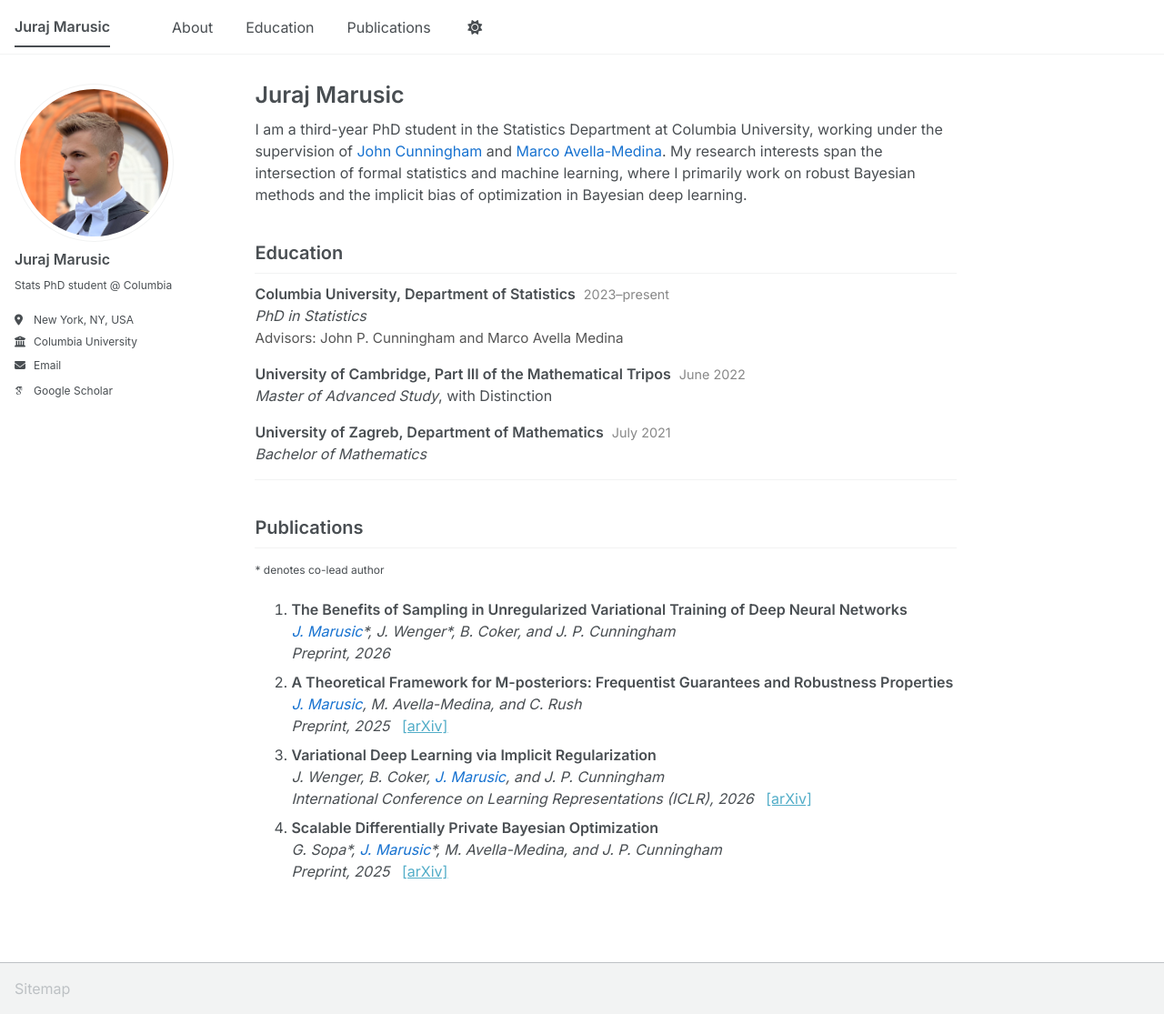
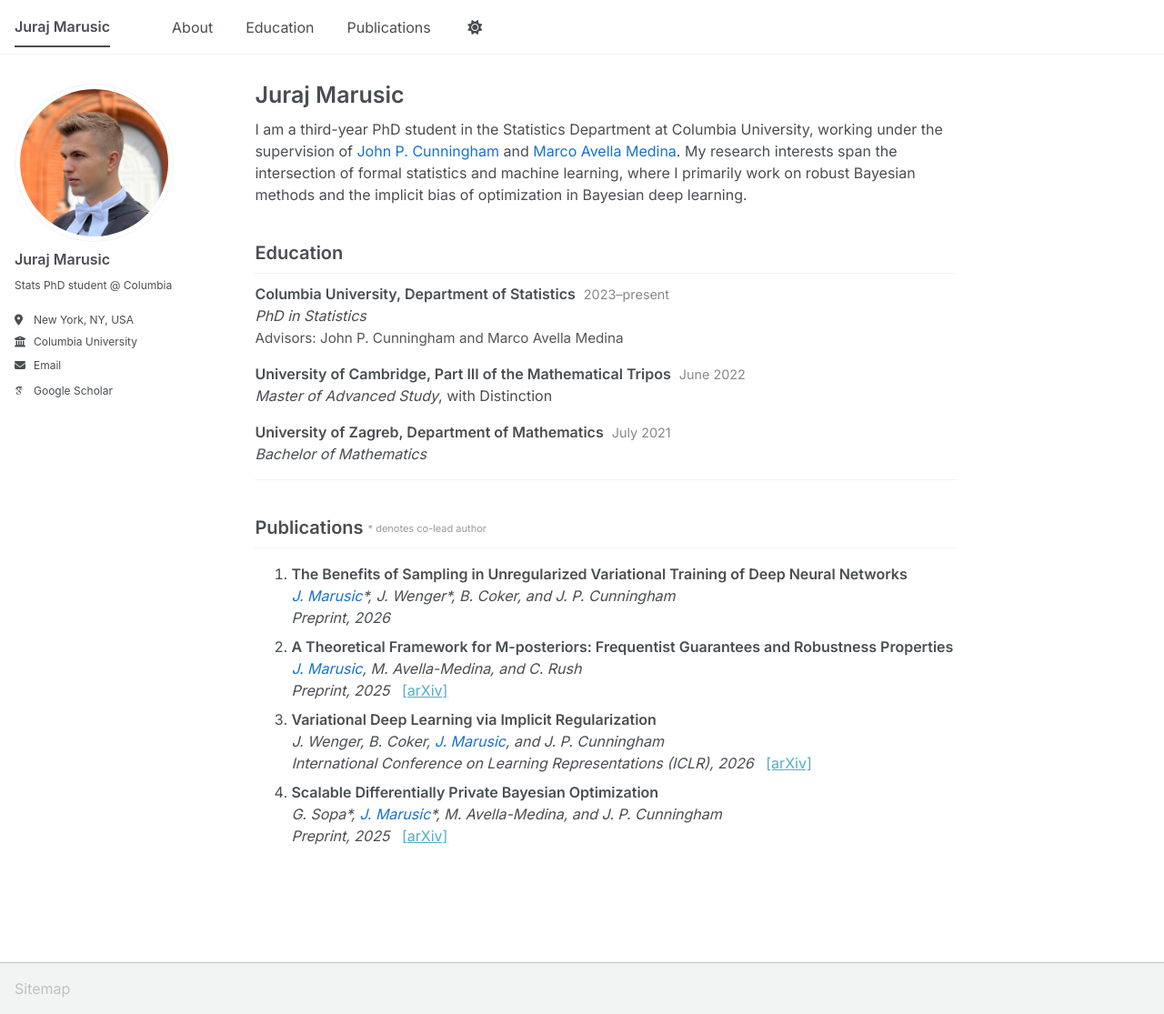
Before and after one commit to JurajMarusic/jurajmarusic.github.io, a Jekyll site: the page built from _pages/about.md, in a window 1280 px wide and 1115 px high. Shown: the whole window at 91% size. Built offline with Jekyll 4.4.1, drawn with Linux system fonts in a browser that asks for light colours; some web fonts are replaced; a script bundle is joined from its source files by our own code; library files that are not in the unit come from our copies.

Commit message:
Update about.md

```diff
--- a/_pages/about.md
+++ b/_pages/about.md
@@ -7,7 +7,7 @@
   - /about.html
 ---
 
-I am a third-year PhD student in the Statistics Department at Columbia University, working under the supervision of <span style="color:#1772d0">John Cunningham</span> and <span style="color:#1772d0">Marco Avella-Medina</span>. My research interests span the intersection of formal statistics and machine learning, where I primarily work on robust Bayesian methods and the implicit bias of optimization in Bayesian deep learning.
+<p>I am a third-year PhD student in the Statistics Department at Columbia University, working under the supervision of <span style="color:#1772d0">John P. Cunningham</span> and <span style="color:#1772d0">Marco Avella Medina</span>. My research interests span the intersection of formal statistics and machine learning, where I primarily work on robust Bayesian methods and the implicit bias of optimization in Bayesian deep learning.</p>
 
 ## Education
 
@@ -33,9 +33,7 @@
 
 ---
 
-## Publications
-
-<small>* denotes co-lead author</small>
+## Publications <span style="color:#999; font-size:0.55em; font-weight:400; vertical-align:middle;">* denotes co-lead author</span>
 
 <ol>
 
```
